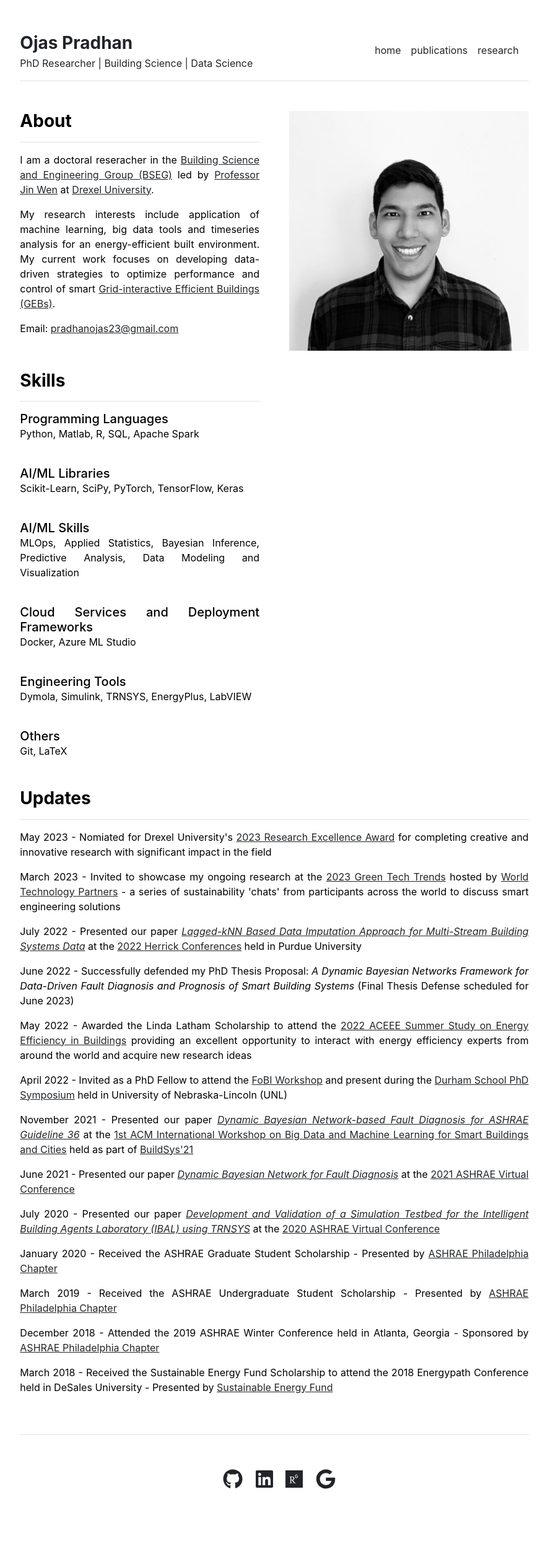
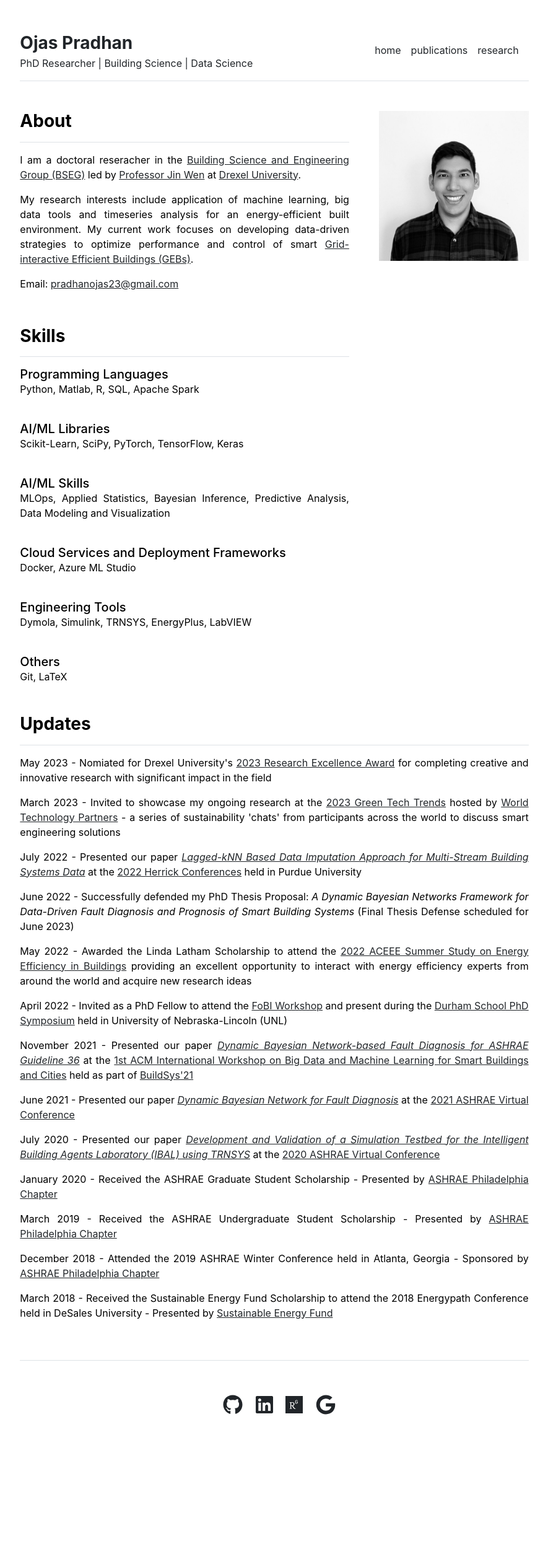
Before and after one commit to pradhanojas/pradhanojas.github.io, a Jekyll site: the page built from index.md, in a window 1280 px wide. Shown: the whole page at 62% size, without its empty margins (197-1082 px from the left). Built offline with Jekyll 4.4.1, drawn with Linux system fonts in a browser that asks for light colours; after the commit the page ends 2388 px from its top, so only the background shows below that.

Commit message:
Update home.html

```diff
--- a/_layouts/home.html
+++ b/_layouts/home.html
@@ -3,11 +3,11 @@ layout: default
 ---
 
 <div class="row g-5 mb-5">
-  <div class="col-md-6" style="text-align: justify">
+  <div class="col-md-8" style="text-align: justify">
     <h3 class="fw-bold border-bottom pb-3 mb-3">About</h3>
     {{ content }}
   </div>
-  <div class="col-md-6">
+  <div class="col-md-4">
     <img src="{{ site.github.url }}/assets/img/headshot.jpg" alt="Home" width="100%">
   </div>
 </div>
```
